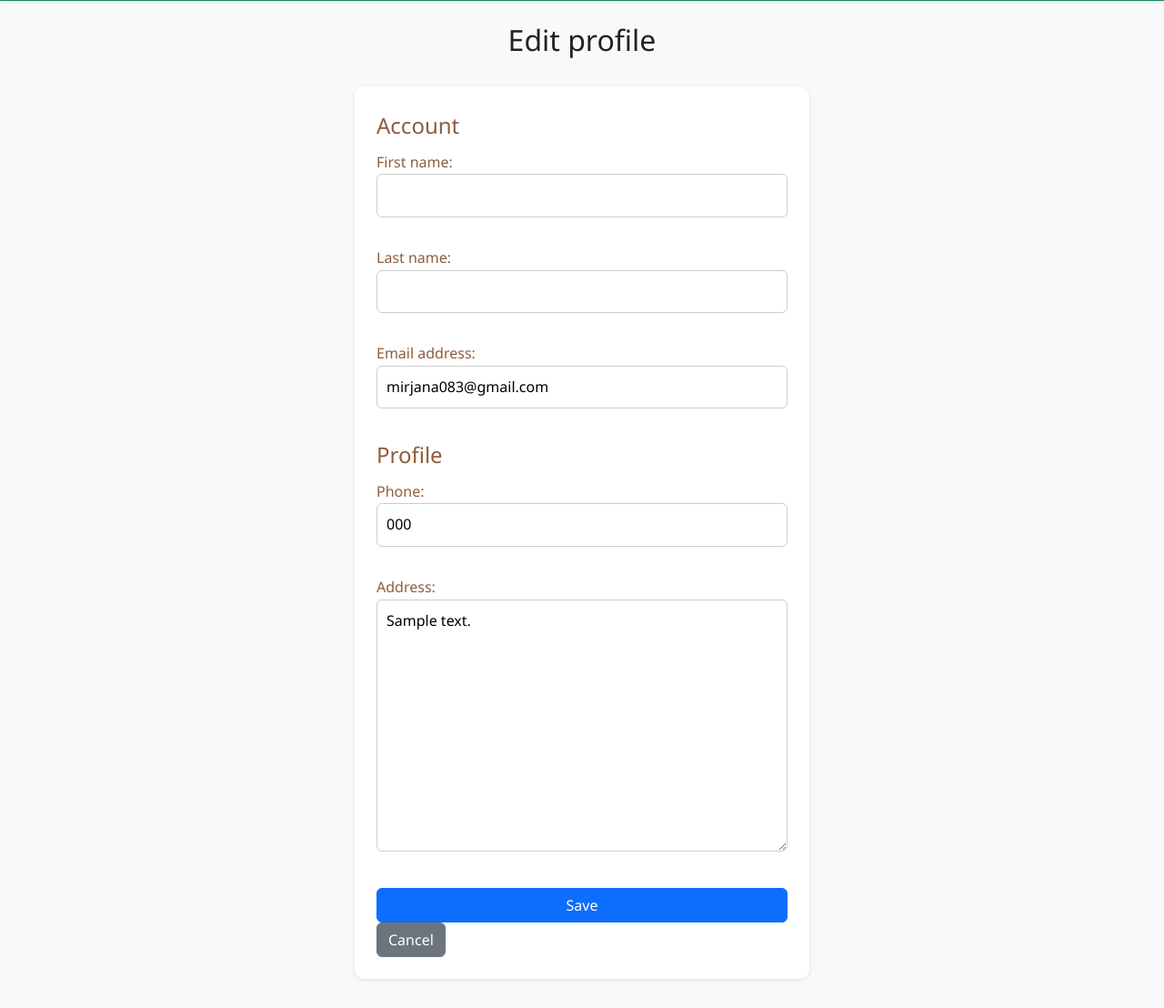
After one commit to mirjanacale/Mollavie, a Django app: page /profile/edit/ in a window 1280 px wide. The commit adds this page. Shown: the part 57-1165 px from the top of the page at 91% size. Run offline with Django 5.2, Linux system fonts and the light colour scheme; a user stored in the database is signed in; tables that the repository leaves empty hold one stand-in row (values such as "Sample post").

Commit message:
add dedicated edit view & template,created edit_profile.html and linked it from edit_profile view

```diff
--- a/mollavie_shop/forms.py
+++ b/mollavie_shop/forms.py
@@ -1,11 +1,26 @@
 from django.contrib.auth.forms import UserCreationForm
 from django.contrib.auth.models import User
 from django import forms
+from .models.customer import CustomerProfile  #  required for the profile form
 
 
+# ---- Signup Form ----
 class SignUpForm(UserCreationForm):
     email = forms.EmailField()
 
     class Meta:
         model = User
         fields = ('username', 'email', 'password1', 'password2')
+
+
+# ---- Profile Edit Forms ----
+class UserUpdateForm(forms.ModelForm):
+    class Meta:
+        model = User
+        fields = ['first_name', 'last_name', 'email']
+
+
+class CustomerProfileForm(forms.ModelForm):
+    class Meta:
+        model = CustomerProfile
+        fields = ['phone', 'address']
--- /dev/null
+++ b/mollavie_shop/templates/shop/edit_profile.html
@@ -0,0 +1,22 @@
+{% extends "shop/base.html" %}
+
+
+{% block content %}
+<h2>Edit profile</h2>
+
+<form method="post">
+  {% csrf_token %}
+  <fieldset>
+    <legend>Account</legend>
+    {{ user_form.as_p }}
+  </fieldset>
+
+  <fieldset>
+    <legend>Profile</legend>
+    {{ profile_form.as_p }}
+  </fieldset>
+
+  <button type="submit" class="btn btn-primary">Save</button>
+  <a href="{% url 'profile' %}" class="btn btn-secondary">Cancel</a>
+</form>
+{% endblock %}
--- a/mollavie_shop/templates/shop/profile.html
+++ b/mollavie_shop/templates/shop/profile.html
@@ -12,6 +12,7 @@
         <p><strong>Email:</strong> {{ user.email }}</p>
         <p><strong>Phone:</strong> {{ profile.phone }}</p>
         <p><strong>Address:</strong> {{ profile.address }}</p>
+       <a href="{% url 'edit_profile' %}" class="btn btn-outline-primary mb-3">Edit Profile</a>
 
         <!-- Order History Section -->
         {% if orders %}
--- a/mollavie_shop/urls.py
+++ b/mollavie_shop/urls.py
@@ -30,4 +30,5 @@ urlpatterns = [
     path('my-orders/', views.my_orders_view, name='my_orders'),
     # Profile
     path('profile/', views.profile_view, name='profile'),
+    path('profile/edit/', views.edit_profile, name='edit_profile'),
   ]
--- a/mollavie_shop/views.py
+++ b/mollavie_shop/views.py
@@ -19,12 +19,16 @@ from .models import Product
 from .models.order import Order, OrderItem
 from . import views
 from .models import CustomerProfile
+from .forms import UserUpdateForm, CustomerProfileForm
 
 # ───────────────────────────────────────────────────────────
 #  General pages
 # ───────────────────────────────────────────────────────────
+
+
 def home(request):
     return render(request, "shop/index.html")
+
 
 def signup_view(request):
     if request.method == "POST":
@@ -37,9 +41,11 @@ def signup_view(request):
         form = SignUpForm()
     return render(request, "shop/signup.html", {"form": form})
 
+
 def gallery_view(request):
     artworks = Product.objects.all().order_by("-created_at")
     return render(request, "shop/gallery.html", {"artworks": artworks})
+
 
 def artwork_detail_view(request, artwork_id):
     artwork = get_object_or_404(Product, id=artwork_id)
@@ -92,6 +98,8 @@ def create_checkout_session(request, artwork_id):
 # ───────────────────────────────────────────────────────────
 #  Payment success & cancel
 # ───────────────────────────────────────────────────────────
+
+
 def payment_success(request):
     product_id = request.session.get("last_product")
     order = None
@@ -120,16 +128,19 @@ def payment_success(request):
 
     return render(request, "shop/payment_success.html", {"order": order})
 
+
 def payment_cancel(request):
     return render(request, "shop/payment_cancel.html")
 
 # ───────────────────────────────────────────────────────────
 #  Cart (session-based with quantities)
 # ───────────────────────────────────────────────────────────
+
+
 def add_to_cart(request, artwork_id):
     cart = request.session.get("cart", {})
     artwork_id = str(artwork_id)
-    print("🛒 CART:", request.session.get("cart"))
+    print(" CART:", request.session.get("cart"))
 
     if artwork_id in cart:
         cart[artwork_id] += 1
@@ -140,6 +151,7 @@ def add_to_cart(request, artwork_id):
 
     request.session["cart"] = cart
     return redirect("gallery")
+
 
 def view_cart(request):
     cart = request.session.get("cart", {})
@@ -166,6 +178,7 @@ def view_cart(request):
 
     })
 
+
 @require_POST
 def update_cart(request, artwork_id):
     cart = request.session.get("cart", {})
@@ -182,6 +195,7 @@ def update_cart(request, artwork_id):
     request.session["cart"] = cart
     return redirect("view_cart")
 
+
 def remove_from_cart(request, artwork_id):
     cart = request.session.get("cart", {})
     artwork_id = str(artwork_id)
@@ -191,10 +205,12 @@ def remove_from_cart(request, artwork_id):
         messages.success(request, "Removed from cart.")
     return redirect("view_cart")
 
+
 def clear_cart(request):
     request.session["cart"] = {}
     messages.success(request, "Cart cleared.")
     return redirect("view_cart")
+
 
 @login_required  # optional — you can allow guests too
 def checkout_cart_view(request):
@@ -232,20 +248,56 @@ def checkout_cart_view(request):
 # ───────────────────────────────────────────────────────────
 #  Order history
 # ───────────────────────────────────────────────────────────
+
 @login_required
 def my_orders_view(request):
-    orders = Order.objects.filter(customer=request.user).order_by("-created_at")
-    return render(request, "shop/my_orders.html", {"orders": orders})
+    user = request.user                                  # User instance
 
+    # make sure profile exists and bind it to “profile”
+    profile, _ = CustomerProfile.objects.get_or_create(user=user)
+
+    orders = Order.objects.filter(customer=user).order_by("-created_at")
+
+    return render(
+        request,
+        "shop/my_orders.html",
+        {"profile": profile, "orders": orders},
+    )
 # ───────────────────────────────────────────────────────────
 #  profile
 # ───────────────────────────────────────────────────────────
 
+
 @login_required
 def profile_view(request):
-    profile = CustomerProfile.objects.filter(user=request.user).first()
-    orders = Order.objects.filter(customer__user=request.user)
+    user = request.user
+    profile, created = CustomerProfile.objects.get_or_create(user=user)
+    orders = Order.objects.filter(customer=user)
+
     return render(request, 'shop/profile.html', {
-        'orders': orders,
         'profile': profile,
+        'orders': orders
+
     })
+
+
+@login_required
+def edit_profile(request):
+    user = request.user
+    profile = user.customerprofile  # assumes signal already created it
+
+    if request.method == 'POST':
+        user_form = UserUpdateForm(request.POST, instance=user)
+        profile_form = CustomerProfileForm(request.POST, instance=profile)
+        if user_form.is_valid() and profile_form.is_valid():
+            user_form.save()
+            profile_form.save()
+            return redirect('profile')
+    else:
+        user_form = UserUpdateForm(instance=user)
+        profile_form = CustomerProfileForm(instance=profile)
+
+    return render(request, 'shop/edit_profile.html', {
+        'user_form': user_form,
+        'profile_form': profile_form,
+    })
```
